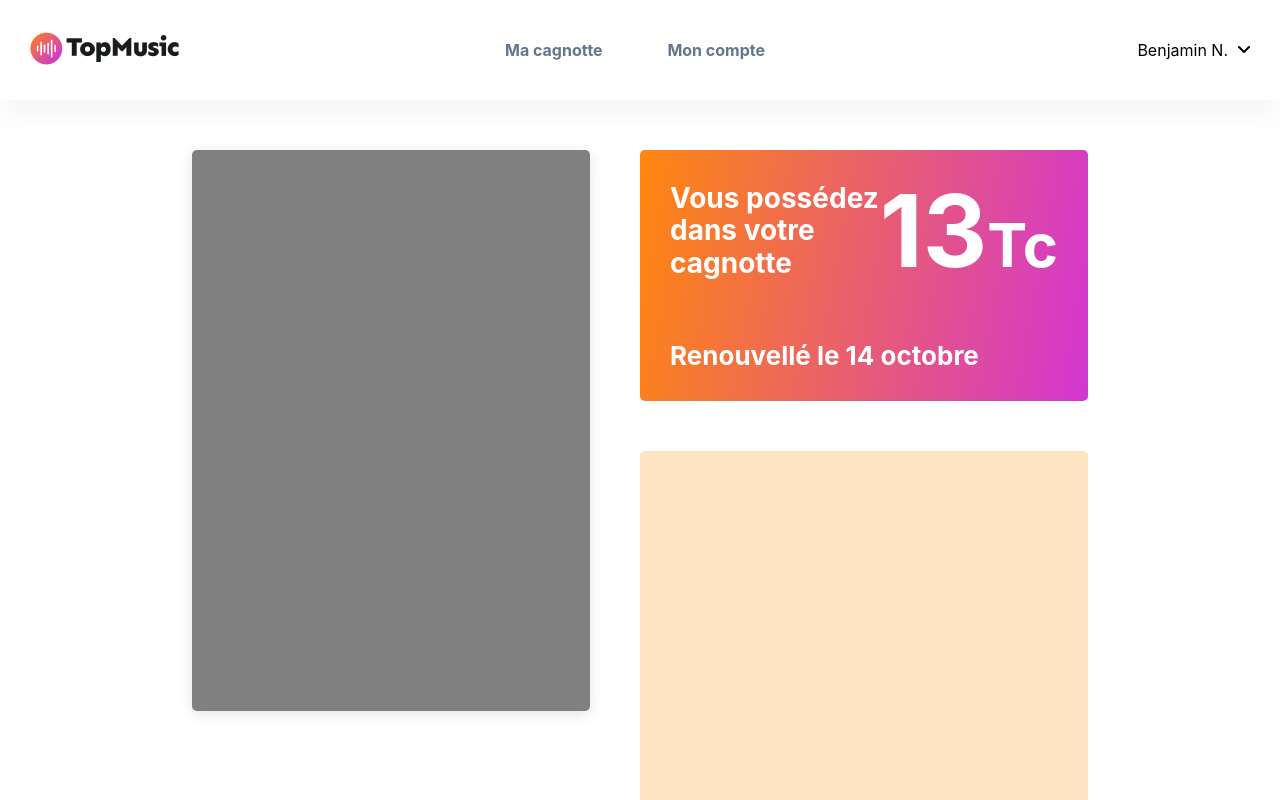
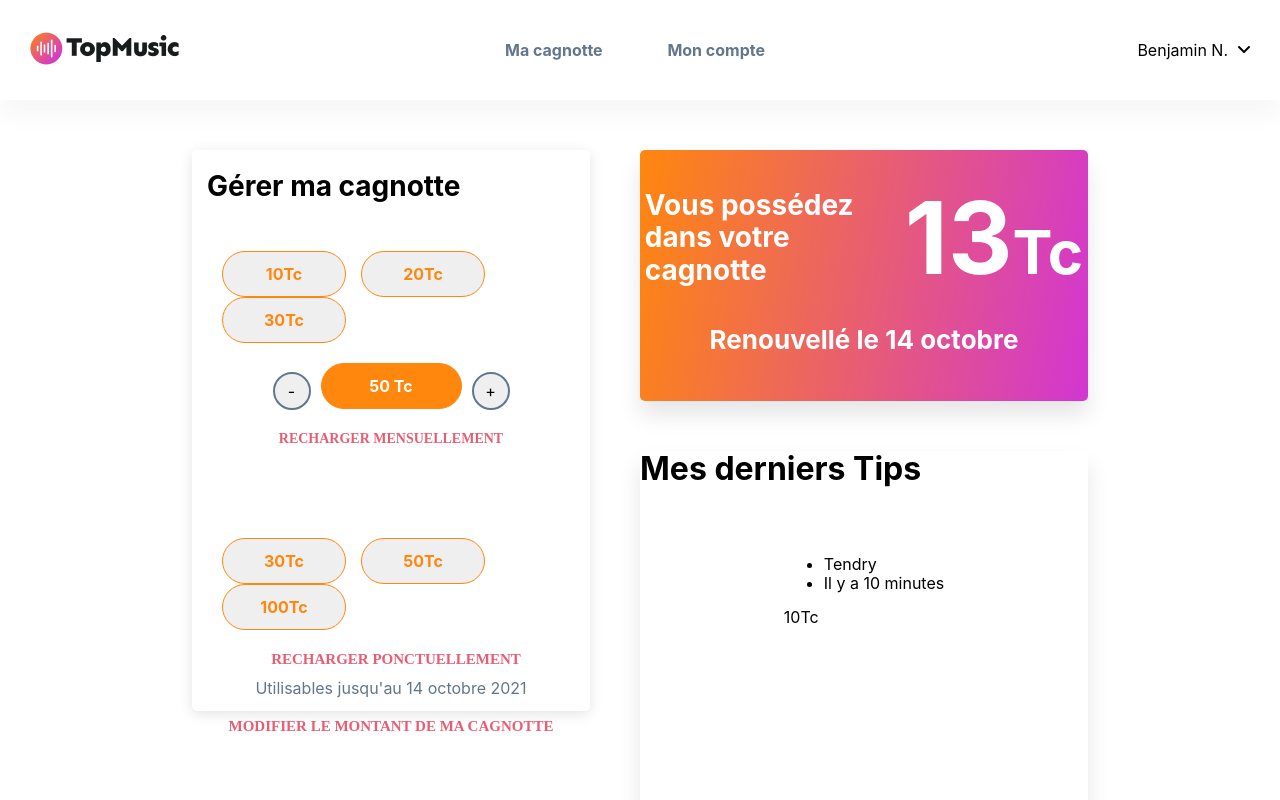
Before and after one commit to YevhenTiaka/TopMusic-Wallet, a Next.js app: page / in a window 1280 px wide. Shown: the top 800 px of the page. Built offline with nearby package versions, Linux system fonts and the light colour scheme.

Commit message:
topmusic-wallet

```diff
--- a/Components/Footer.tsx
+++ b/Components/Footer.tsx
@@ -1,10 +1,11 @@
 import Link from 'next/link';
 import { useRouter } from 'next/router';
 import Image from 'next/image';
+import { FC } from 'react';
 import styles from '../styles/Footer.module.scss';
 import footerImg from '../styles/images/footer_img.png';
 
-const Header = () => {
+const Header: FC = () => {
   const router = useRouter();
   return (
     <footer className={styles.footer}>
--- a/Components/Header.tsx
+++ b/Components/Header.tsx
@@ -1,12 +1,13 @@
 import Link from 'next/link';
 import Image from 'next/image';
+import { FC } from 'react';
 import { useState } from 'react';
 import { useRouter } from 'next/router';
 import UserMenu from './UserMenu';
 import styles from '../styles/Header.module.scss';
 import topmusicLogo from '../styles/images/topmusic_logo.png';
 
-const Header = () => {
+const Header: FC = () => {
   const router = useRouter();
   const [menu, setMenu] = useState(false);
 
--- /dev/null
+++ b/Components/Main.tsx
@@ -0,0 +1,85 @@
+import styles from '../styles/Main.module.scss';
+import { useState } from 'react';
+import { FC } from 'react';
+
+const Main: FC = () => {
+  const [value, setValue] = useState(50);
+
+  return (
+    <main className={styles.main}>
+      <section className={styles.main__container}>
+        <article className={styles.main__container_left}>
+          <h1 className={styles.main__section_title}>Gérer ma cagnotte</h1>
+          <div className={styles.main__section}>
+            <div className={styles.main__btns}>
+              <button className={styles.main__btns_item}>10Tc</button>
+              <button className={styles.main__btns_item}>20Tc</button>
+              <button className={styles.main__btns_item}>30Tc</button>
+            </div>
+            <div className={styles.main__section_btns_container}>
+              <button
+                onClick={() => setValue(value / 2)}
+                className={styles.main__section_btns_container_item}
+              >
+                -
+              </button>
+              <div className={styles.main__section_btns_container_value}>{`${value} Tc`}</div>
+              <button
+                onClick={() => setValue(value * 2)}
+                className={styles.main__section_btns_container_item}
+              >
+                +
+              </button>
+            </div>
+            <span className={styles.main__section_mounthlyRecharged}>RECHARGER MENSUELLEMENT</span>
+            <div className={styles.main__btns}>
+              <button className={styles.main__btns_item}>30Tc</button>
+              <button className={styles.main__btns_item}>50Tc</button>
+              <button className={styles.main__btns_item}>100Tc</button>
+            </div>
+            <span className={styles.main__section_punctuallyRecharged}>
+              RECHARGER PONCTUELLEMENT
+            </span>
+            <span className={styles.main__section_usageText}>
+              Utilisables jusqu'au 14 octobre 2021
+            </span>
+            <span className={styles.main__section_chargeCagnotte}>
+              MODIFIER LE MONTANT DE MA CAGNOTTE
+            </span>
+          </div>
+        </article>
+        <section className={styles.main__right}>
+          <article className={styles.main__right_upper}>
+            <div className={styles.main__section}>
+              <div className={styles.main__right_block}>
+                <span className={styles.main__right_block_text_u}>
+                  Vous possédez dans votre cagnotte
+                </span>
+                <div className={styles.main__right_block_container}>
+                  <span className={styles.main__right_block_num}>13</span>
+                  <span className={styles.main__right_block_tc}>Tc</span>
+                </div>
+              </div>
+              <span className={styles.main__right_block_text_b}>Renouvellé le 14 octobre</span>
+            </div>
+          </article>
+          <article className={styles.main__right_bottom}>
+            <h1>Mes derniers Tips</h1>
+            <div className={styles.main__section}>
+              <div>
+                <div></div>
+                <ul>
+                  <li>Tendry</li>
+                  <li>Il y a 10 minutes</li>
+                </ul>
+                <span>10Tc</span>
+              </div>
+            </div>
+          </article>
+        </section>
+      </section>
+    </main>
+  );
+};
+
+export default Main;
--- a/Components/UserMenu.tsx
+++ b/Components/UserMenu.tsx
@@ -1,7 +1,8 @@
 import styles from '../styles/UserMenu.module.scss';
 import Link from 'next/link';
+import { FC } from 'react';
 
-const UserMenu = () => {
+const UserMenu: FC = () => {
   return (
     <div className={styles.menu}>
       <ul className={styles.menu__container}>
--- a/pages/index.tsx
+++ b/pages/index.tsx
@@ -1,36 +1,10 @@
 import type { NextPage } from 'next';
-
-import styles from '../styles/Main.module.scss';
+import Main from '../Components/Main';
 
 const Home: NextPage = () => {
   return (
     <>
-      <main className={styles.main}>
-        <section className={styles.main__container}>
-          <article className={styles.main__container_left}>
-            <div className={styles.main__section}></div>
-          </article>
-          <section className={styles.main__right}>
-            <article className={styles.main__right_upper}>
-              <div className={styles.main__section}>
-                <div className={styles.main__right_block}>
-                  <span className={styles.main__right_block_text_u}>
-                    Vous possédez dans votre cagnotte
-                  </span>
-                  <div className={styles.main__right_block_container}>
-                    <span className={styles.main__right_block_num}>13</span>
-                    <span className={styles.main__right_block_tc}>Tc</span>
-                  </div>
-                </div>
-                <span className={styles.main__right_block_text_b}>Renouvellé le 14 octobre</span>
-              </div>
-            </article>
-            <article className={styles.main__right_bottom}>
-              <div className={styles.main__section}></div>
-            </article>
-          </section>
-        </section>
-      </main>
+      <Main />
     </>
   );
 };
--- a/styles/Main.module.scss
+++ b/styles/Main.module.scss
@@ -7,17 +7,92 @@
     margin-top: 50px;
     &_left {
       box-shadow: 0px 3px 14px #0000001c;
-      background-color: grey;
       width: 50%;
       height: 561px;
       border-radius: 5px;
     }
   }
+  &__btns {
+    margin-bottom: 20px;
+    &_item {
+      cursor: pointer;
+      border: 1px solid #ff870e;
+      color: #ff870e;
+      font-weight: 700;
+      width: 124px;
+      height: 46px;
+      border-radius: 23px;
+      margin-right: 15px;
+
+      &:last-child {
+        margin-right: 0;
+      }
+    }
+  }
   &__section {
     display: flex;
     flex-direction: column;
-    margin: 0 30px;
+    align-items: center;
+    padding: 30px;
     height: 100%;
+
+    &_title {
+      font-size: 28px;
+      text-indent: 15px;
+      margin-top: 20px;
+    }
+
+    &_btns_group {
+    }
+    &_btns_container {
+      display: flex;
+      align-items: center;
+      &_value {
+        width: 141px;
+        height: 46px;
+        display: flex;
+        align-items: center;
+        justify-content: center;
+        background-color: #ff870e;
+        border: 1px solid #ff870e;
+        color: #fff;
+        font-weight: 700;
+        border-radius: 26px;
+        margin: 0 10px 10px;
+      }
+      &_item {
+        cursor: pointer;
+        width: 38px;
+        height: 38px;
+        border-radius: 50%;
+        border: 2px solid #62768d;
+      }
+    }
+    &_mounthlyRecharged {
+      font: normal normal bold 14px/19px Sen;
+      letter-spacing: 0px;
+      color: #e85d73;
+      text-transform: uppercase;
+      margin: 10px 0px 90px 0px;
+    }
+    &_punctuallyRecharged {
+      font: normal normal bold 15px/19px Sen;
+      text-indent: 10px;
+      color: #e85d73;
+      text-transform: uppercase;
+      margin-bottom: 10px;
+    }
+    &_usageText {
+      font-size: 16px;
+      color: #62768d;
+      margin-bottom: 20px;
+    }
+    &_chargeCagnotte {
+      font: normal normal bold 15px/19px Sen;
+
+      color: #e85d73;
+      text-transform: uppercase;
+    }
   }
 
   &__right {
@@ -25,19 +100,19 @@
     margin-left: 50px;
 
     &_upper {
-      background-color: pink;
       height: 251px;
       width: 100%;
       border-radius: 5px;
       background: transparent linear-gradient(100deg, #ff870e 0%, #d236d2 100%) 0% 0% no-repeat
         padding-box;
+      box-shadow: 0px 14px 22px #0000001a;
     }
     &_bottom {
-      background-color: bisque;
       height: 446px;
       width: 100%;
       margin-top: 50px;
       border-radius: 5px;
+      box-shadow: 0px 14px 22px #0000001a;
     }
     &_block {
       display: flex;
```
